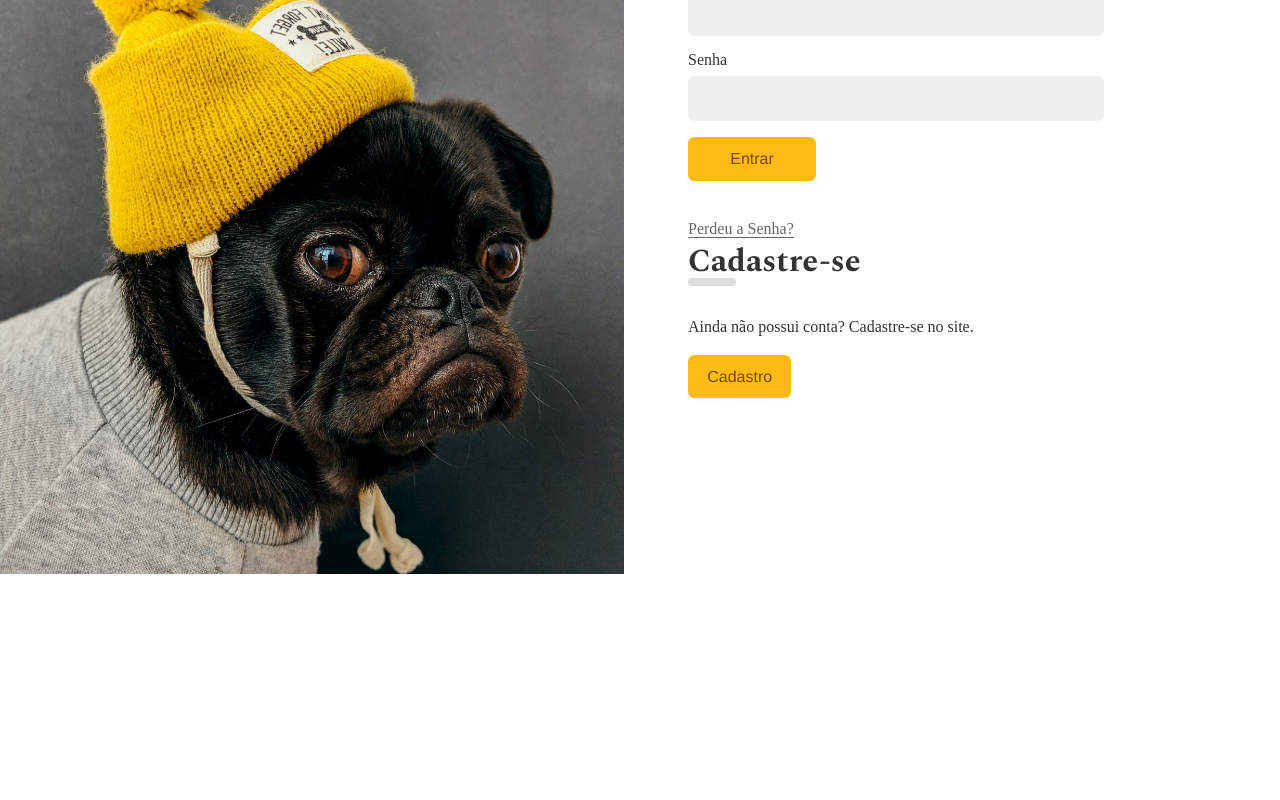
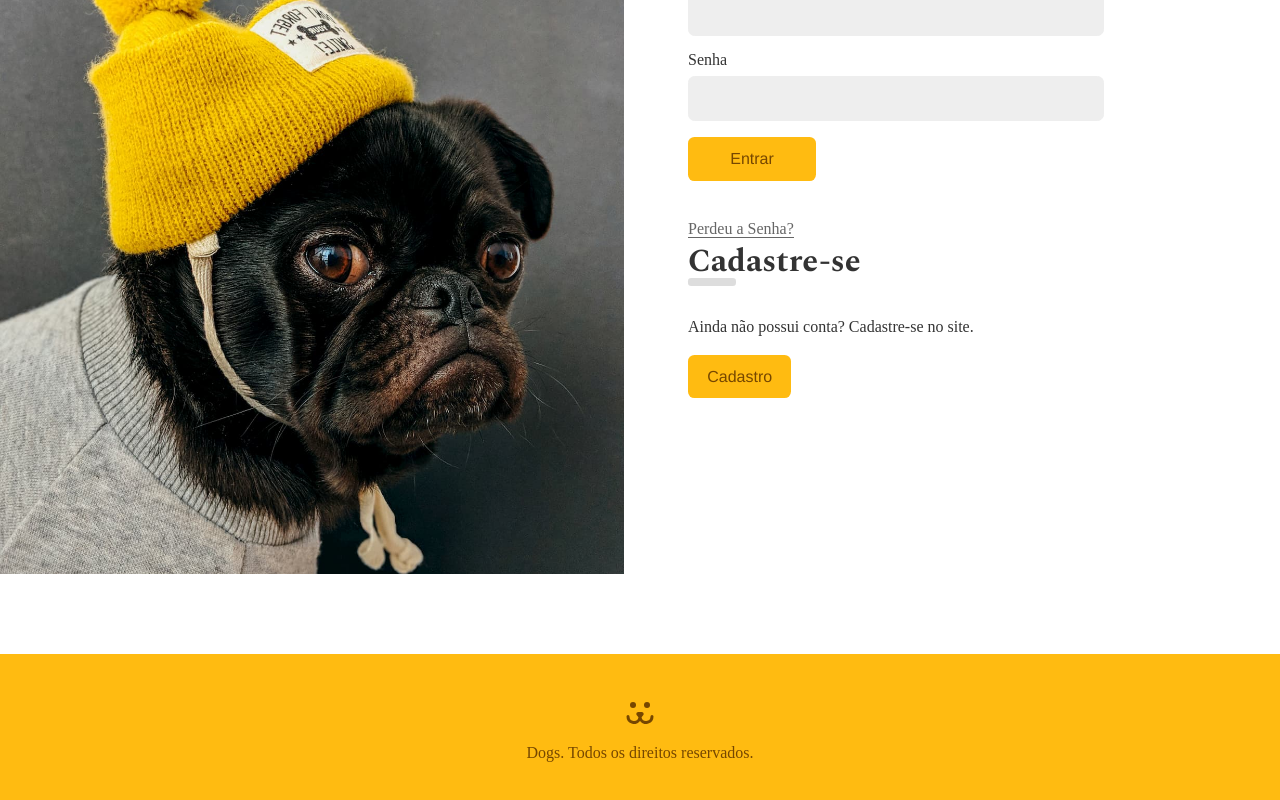
Before and after one commit to Celsogabrielf16/dogs, a React (Create React App) app: page /login in a window 1280 px wide. Shown: the part 226-1026 px from the top of the page. Before the commit the page ends 800 px from the top, so only its background shows below. Built offline with nearby package versions, Linux system fonts and the light colour scheme.

Commit message:
criação do componente Footer

```diff
--- a/src/App.css
+++ b/src/App.css
@@ -91,3 +91,13 @@
     transform: initial;
   }
 }
+
+.App {
+  display: flex;
+  flex-direction: column;
+  min-height: calc(100vh + 10rem);
+}
+
+.AppBody {
+  flex: 1;
+}
--- a/src/App.js
+++ b/src/App.js
@@ -14,10 +14,11 @@
 
 const App = () => {
   return (
-    <div>
+    <div className="App">
       <BrowserRouter>
         <UserStorage>
           <Header />
+          <main className="AppBody">
             <Routes>
               <Route path="/" element={<Home />} />
               <Route path="login/*" element={<Login />} />
@@ -33,6 +34,7 @@
               />
               <Route path="*" element={<NotFound />} />
             </Routes>
+          </main>
           <Footer />
         </UserStorage>
       </BrowserRouter>
--- a/src/components/Footer.css
+++ b/src/components/Footer.css
@@ -0,0 +1,11 @@
+.FooterComponent {
+  background: #fb1;
+  padding: 3rem 1rem 0 1rem;
+  height: 10rem;
+  text-align: center;
+  color: #764701;
+}
+
+.FooterComponent p {
+  margin-top: 1rem;
+}
--- a/src/components/Footer.js
+++ b/src/components/Footer.js
@@ -1,9 +1,13 @@
 import React from 'react'
+import { ReactComponent as Svg } from '../Assets/dogs-footer.svg'
 import './Footer.css'
 
 const Footer = () => {
   return (
-    <footer></footer>
+    <footer className='FooterComponent'>
+      <Svg/>
+      <p>Dogs. Todos os direitos reservados.</p>
+    </footer>
   )
 }
 
```
Lines whose indentation alone changed are shown as unchanged.
